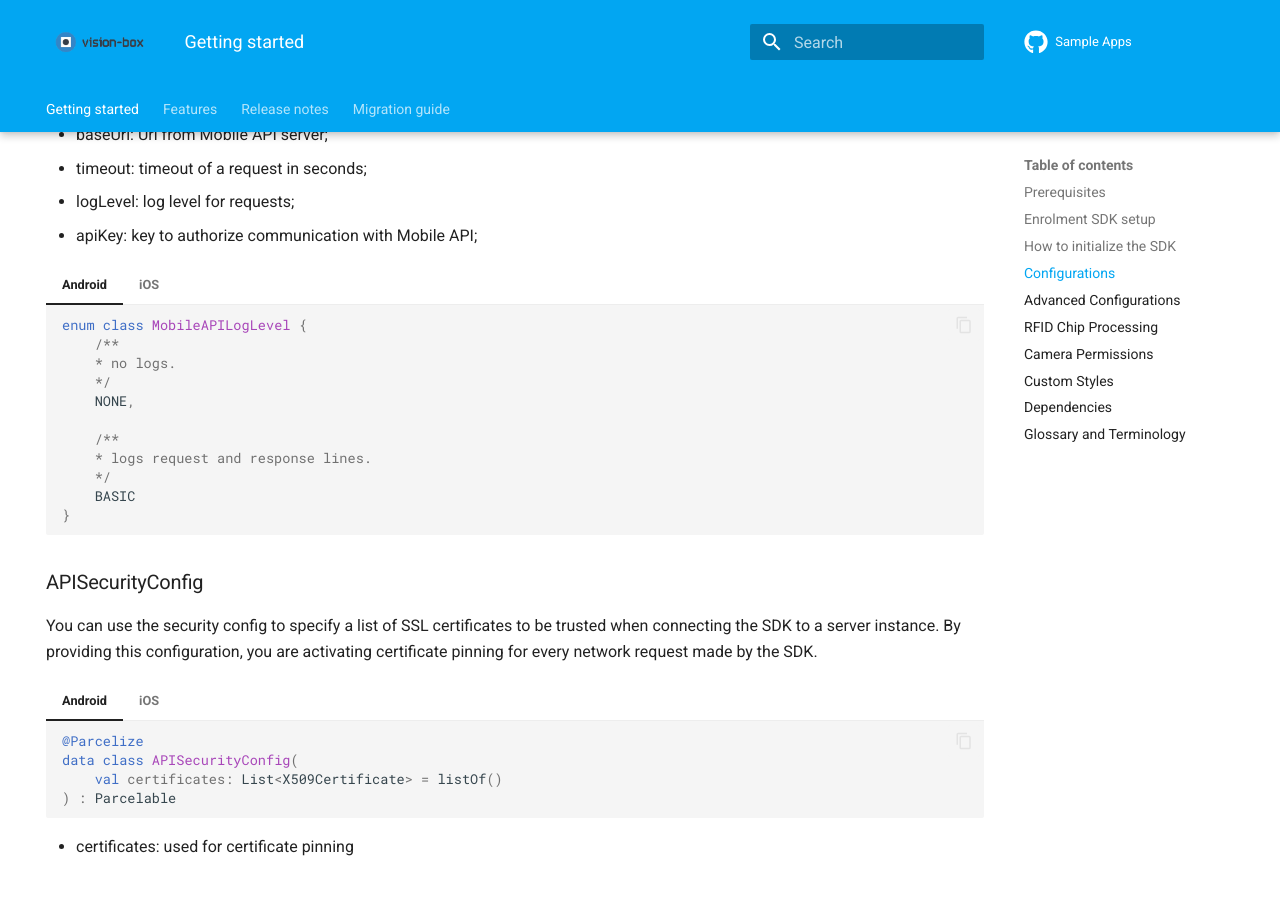
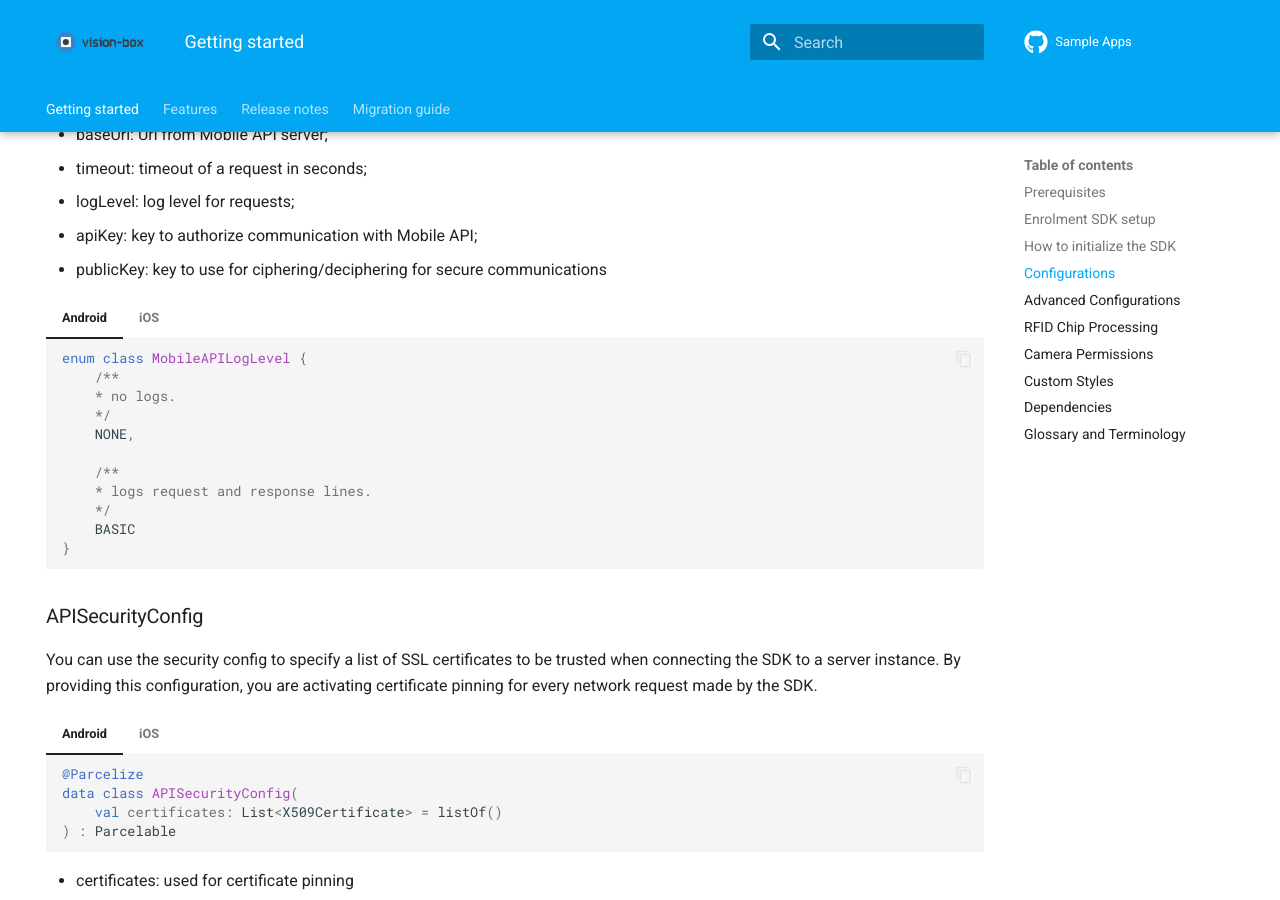
Before and after one commit to vbmobile/mobile-id-documentation, an MkDocs documentation site: the page built from docs/index.md, in a window 1280 px wide and 900 px high, scrolled down 2783 px. Built offline with MkDocs 1.6.1 and Material for MkDocs 9.7.7, drawn with Linux system fonts in a browser that asks for light colours; the version menu is left out.

Commit message:
add publicKey to iOS Doc

```diff
--- a/docs/index.md
+++ b/docs/index.md
@@ -113,6 +113,7 @@
             timeout: 30, // timeout in seconds
             logLevel: .basic,
             apiKey: "YOUR KEY"
+            publicKey = "YOUR PUBLIC KEY" // Optional parameter to ensure requests are encrypted
     ))
 
     let enrolment = EnrolmentBuilder
@@ -199,6 +201,7 @@
 - timeout: timeout of a request in seconds;
 - logLevel: log level for requests;
 - apiKey: key to authorize communication with Mobile API;
+- publicKey: key to use for ciphering/deciphering for secure communications
 
 === "Android"
 
```
Also changed, not shown: other parts of docs/index.md (+2 -1 lines).
